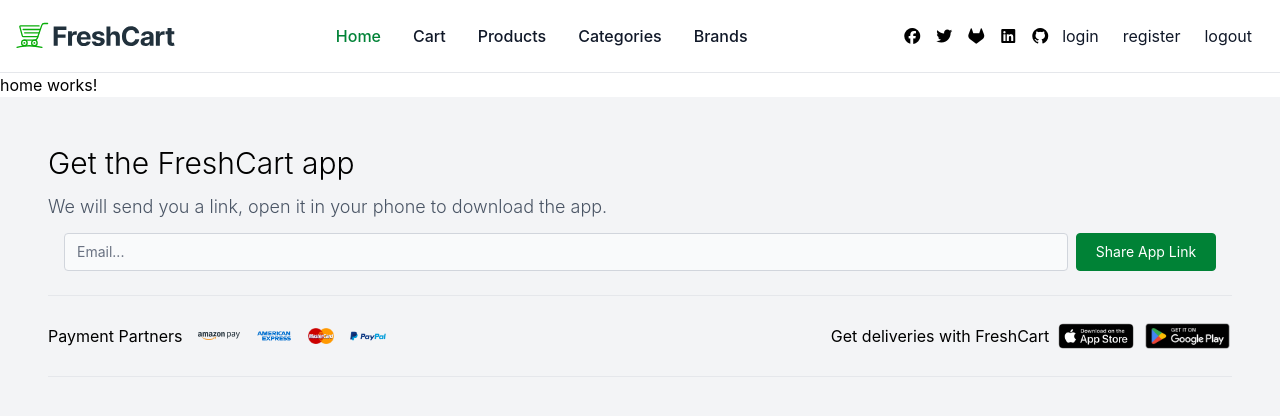
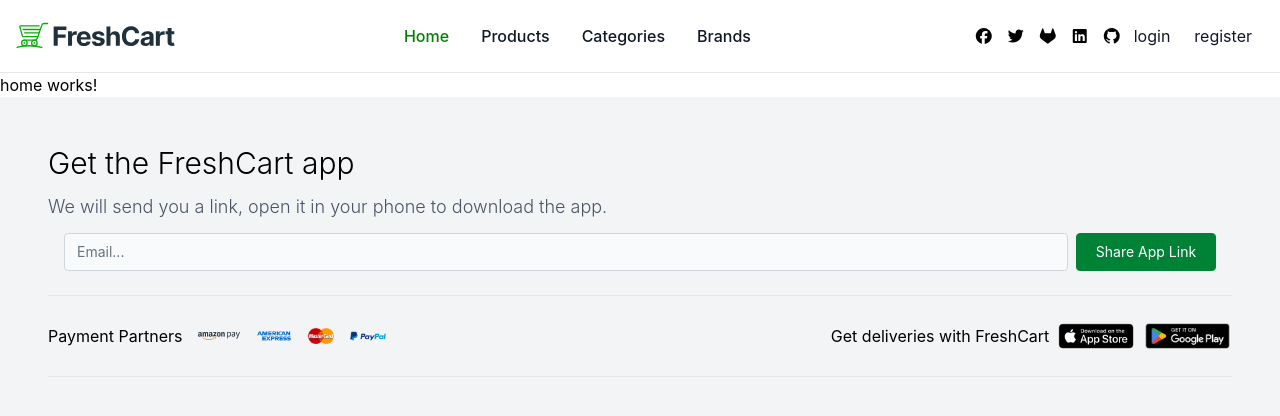
Before and after one commit to Mathew-Samir/e-commerce-angular, an Angular app: page /home in a window 1280 px wide. Shown: the top 416 px of the page. Built offline with nearby package versions, Linux system fonts and the light colour scheme.

Commit message:
fix: 🐛 handle active route

```diff
--- a/src/app/layout/navbar/navbar.html
+++ b/src/app/layout/navbar/navbar.html
@@ -31,11 +31,11 @@
         class="block py-2 px-3 text-gray-900 rounded-sm hover:bg-gray-100 md:hover:bg-transparent md:hover:text-green-700 md:dark:hover:text-green-500 dark:text-white dark:hover:bg-gray-700 dark:hover:text-white md:dark:hover:bg-transparent dark:border-gray-700"
         >register</a
       >
-      <a
+      <!-- <a
         routerLink="/logout"
         class="block py-2 px-3 text-gray-900 rounded-sm hover:bg-gray-100 md:hover:bg-transparent md:hover:text-green-700 md:dark:hover:text-green-500 dark:text-white dark:hover:bg-gray-700 dark:hover:text-white md:dark:hover:bg-transparent dark:border-gray-700"
         >logout</a
-      >
+      > -->
 
       <button
         data-collapse-toggle="navbar-sticky"
@@ -72,36 +72,45 @@
         <li>
           <a
             routerLink="/home"
-            class="block py-2 px-3 text-white bg-green-700 rounded-sm md:bg-transparent md:text-green-700 md:p-0 md:dark:text-green-500"
-            aria-current="page"
+            routerLinkActive="active"
+            class="block py-2 px-3 text-gray-900 rounded-sm hover:bg-gray-100 md:hover:bg-transparent md:hover:text-green-700 md:p-0 md:dark:hover:text-green-500 dark:text-white dark:hover:bg-gray-700 dark:hover:text-white md:dark:hover:bg-transparent dark:border-gray-700"
+            aria-current="home"
             >Home</a
           >
         </li>
-        <li>
+        <!-- <li>
           <a
             routerLink="/cart"
+            routerLinkActive="active"
             class="block py-2 px-3 text-gray-900 rounded-sm hover:bg-gray-100 md:hover:bg-transparent md:hover:text-green-700 md:p-0 md:dark:hover:text-green-500 dark:text-white dark:hover:bg-gray-700 dark:hover:text-white md:dark:hover:bg-transparent dark:border-gray-700"
+            aria-current="cart"
             >Cart</a
           >
-        </li>
+        </li> -->
         <li>
           <a
             routerLink="/products"
+            routerLinkActive="active"
             class="block py-2 px-3 text-gray-900 rounded-sm hover:bg-gray-100 md:hover:bg-transparent md:hover:text-green-700 md:p-0 md:dark:hover:text-green-500 dark:text-white dark:hover:bg-gray-700 dark:hover:text-white md:dark:hover:bg-transparent dark:border-gray-700"
+            aria-current="products"
             >Products</a
           >
         </li>
         <li>
           <a
             routerLink="/categories"
+            routerLinkActive="active"
             class="block py-2 px-3 text-gray-900 rounded-sm hover:bg-gray-100 md:hover:bg-transparent md:hover:text-green-700 md:p-0 md:dark:hover:text-green-500 dark:text-white dark:hover:bg-gray-700 dark:hover:text-white md:dark:hover:bg-transparent dark:border-gray-700"
+            aria-current="categories"
             >Categories</a
           >
         </li>
         <li>
           <a
             routerLink="/brands"
+            routerLinkActive="active"
             class="block py-2 px-3 text-gray-900 rounded-sm hover:bg-gray-100 md:hover:bg-transparent md:hover:text-green-700 md:p-0 md:dark:hover:text-green-500 dark:text-white dark:hover:bg-gray-700 dark:hover:text-white md:dark:hover:bg-transparent dark:border-gray-700"
+            aria-current="brands"
             >Brands</a
           >
         </li>
--- a/src/app/layout/navbar/navbar.scss
+++ b/src/app/layout/navbar/navbar.scss
@@ -1,3 +1,7 @@
 .style_Navbar {
   text-decoration: none;
 }
+
+.active {
+  color: green;
+}
```
